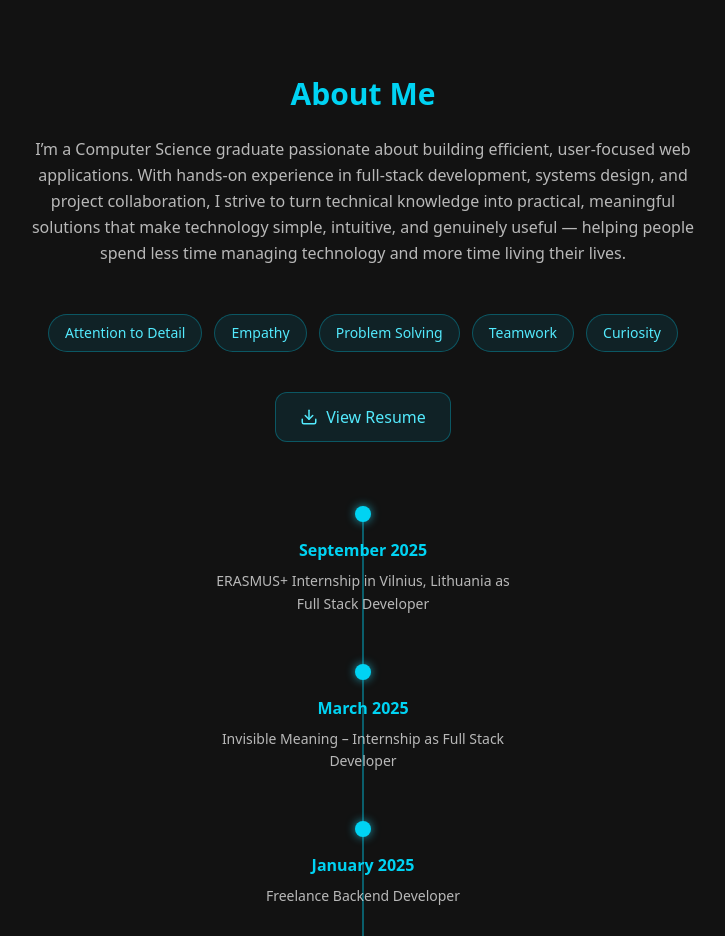
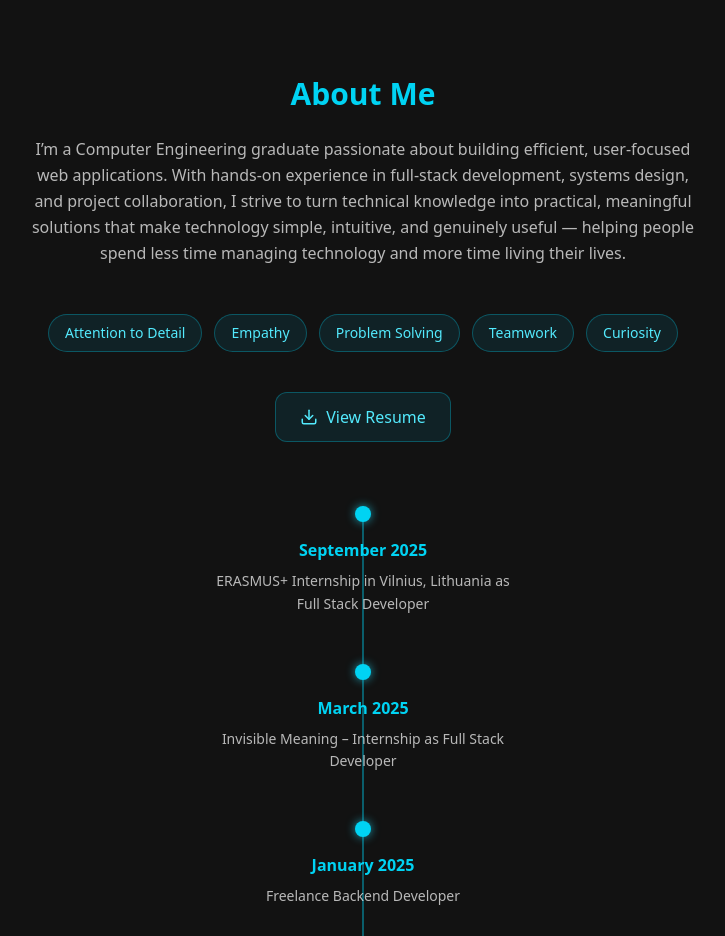
Before and after one commit to DCoelhoo/Portfolio-3.0, a Next.js app: page / in a window 1280 px wide. Shown: the part 820-1756 px from the top of the page, without its empty margins (277-1002 px from the left). Built offline with nearby package versions, Linux system fonts and the light colour scheme; no server answers.

Commit message:
updated about

```diff
--- a/components/About.tsx
+++ b/components/About.tsx
@@ -81,7 +81,7 @@ export default function AboutSection() {
                 whileInView={{ opacity: 1, y: 0 }}
                 transition={{ delay: 0.2, duration: 0.6 }}
             >
-                I’m a Computer Science graduate passionate about building efficient,
+                I’m a Computer Engineering graduate passionate about building efficient,
                 user-focused web applications. With hands-on experience in full-stack
                 development, systems design, and project collaboration, I strive to turn
                 technical knowledge into practical, meaningful solutions that make
```
